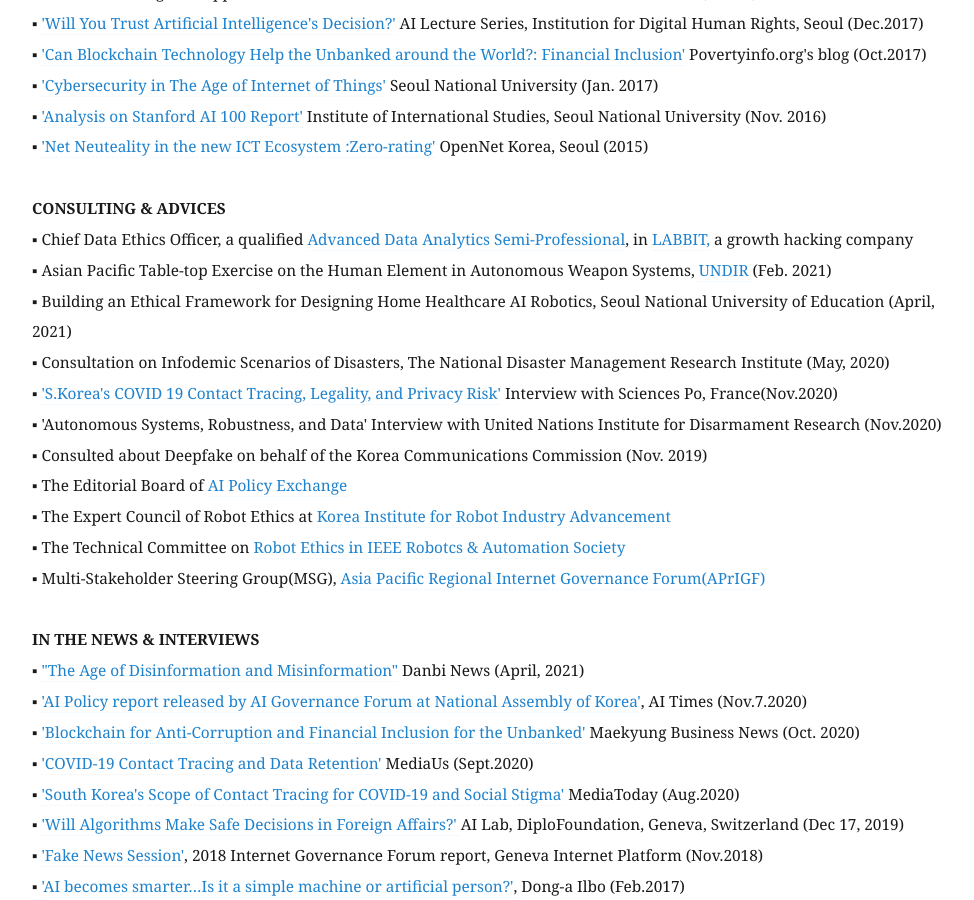
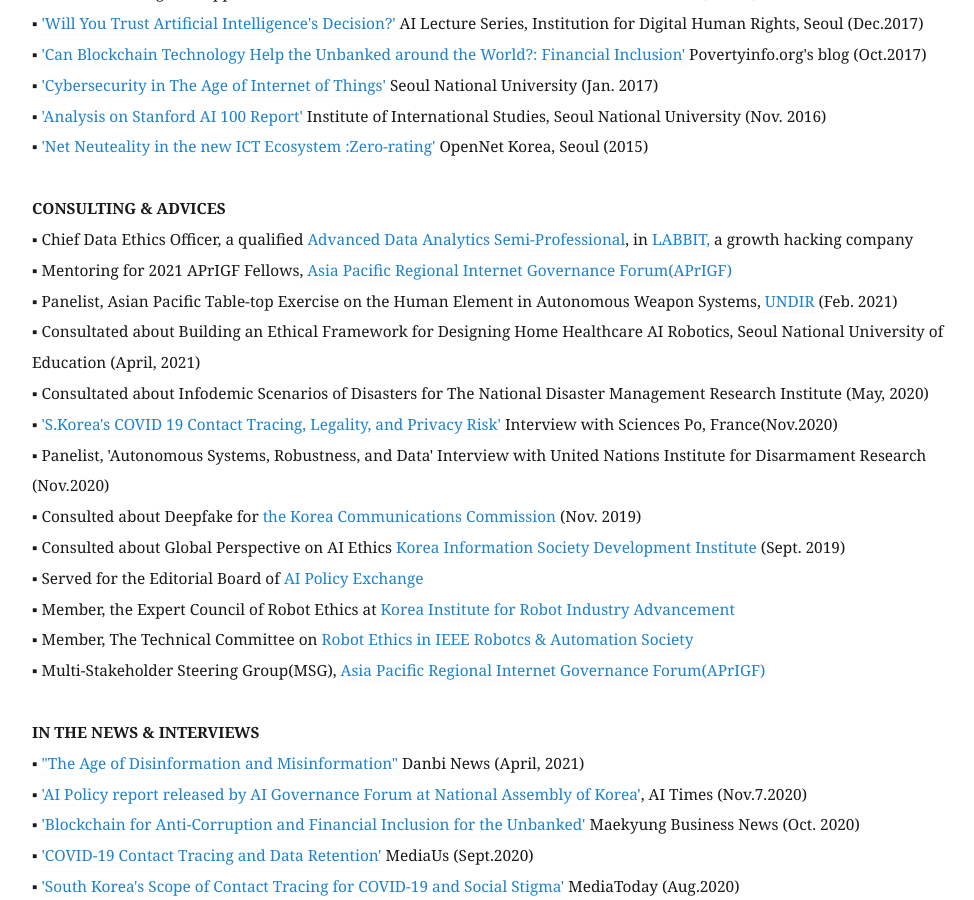
Before and after one commit to eunchangchoi/eunchangchoi.github.io, a Jekyll site: the page built from index.md, in a window 1280 px wide and 900 px high, scrolled down 4054 px. Shown: the whole window, without its empty margins (68-1042 px from the left). Built offline with Jekyll 4.4.1, drawn with Linux system fonts in a browser that asks for light colours; some of the changed text lies outside the part shown.

Commit message:
Update index.md

```diff
--- a/index.md
+++ b/index.md
@@ -95,15 +95,17 @@
 
  <strong> CONSULTING & ADVICES</strong> <br>
 ▪ Chief Data Ethics Officer, a qualified <a href="https://www.dataq.or.kr/www/sub/a_06.do"> Advanced Data Analytics Semi-Professional</a>, in <a href="https://labbit.kr/"> LABBIT,</a> a growth hacking company<br>
-▪ Asian Pacific Table-top Exercise on the Human Element in Autonomous Weapon Systems,<a href="http://unidir.org"> UNDIR </a> (Feb. 2021)<br>
-▪ Building an Ethical Framework for Designing Home Healthcare AI Robotics, Seoul National University of Education (April, 2021)<br>
-▪ Consultation on Infodemic Scenarios of Disasters, The National Disaster Management Research Institute (May, 2020)<br>
+▪ Mentoring for 2021 APrIGF Fellows,<a href="https://ap.rigf.asia/"> Asia Pacific Regional Internet Governance Forum(APrIGF)</a> <br>
+▪ Panelist, Asian Pacific Table-top Exercise on the Human Element in Autonomous Weapon Systems,<a href="http://unidir.org"> UNDIR </a> (Feb. 2021)<br>
+▪ Consultated about Building an Ethical Framework for Designing Home Healthcare AI Robotics, Seoul National University of Education (April, 2021)<br>
+▪ Consultated about Infodemic Scenarios of Disasters for The National Disaster Management Research Institute (May, 2020)<br>
 ▪ <a href="https://soundcloud.com/zion-lee-310060380/digikorea#t=22:52">'S.Korea's COVID 19 Contact Tracing, Legality, and Privacy Risk'</a> Interview with Sciences Po, France(Nov.2020) <br>
-▪ 'Autonomous Systems, Robustness, and Data' Interview with United Nations Institute for Disarmament Research (Nov.2020)<br>
-▪ Consulted about Deepfake on behalf of the Korea Communications Commission (Nov. 2019)<br>
-▪ The Editorial Board of <a href="https://aipolicyexchange.org/"> AI Policy Exchange </a><br>
-▪ The Expert Council of Robot Ethics at <a href="https://kiria.org/eng"> Korea Institute for Robot Industry Advancement</a> <br>
-▪ The Technical Committee on <a href="https://www.ieee-ras.org"> Robot Ethics in IEEE Robotcs & Automation Society </a><br>
+▪ Panelist, 'Autonomous Systems, Robustness, and Data' Interview with United Nations Institute for Disarmament Research (Nov.2020)<br>
+▪ Consulted about Deepfake for <a href="https://https://www.kcc.go.kr/user/ehpMain.do"> the Korea Communications Commission </a>(Nov. 2019)<br>
+▪ Consulted about Global Perspective on AI Ethics <a href="https://www.kisdi.re.kr/"> Korea Information Society Development Institute </a>(Sept. 2019)<br>
+▪ Served for the Editorial Board of <a href="https://aipolicyexchange.org/"> AI Policy Exchange </a><br>
+▪ Member, the Expert Council of Robot Ethics at <a href="https://kiria.org/eng"> Korea Institute for Robot Industry Advancement</a> <br>
+▪ Member, The Technical Committee on <a href="https://www.ieee-ras.org"> Robot Ethics in IEEE Robotcs & Automation Society </a><br>
 ▪ Multi-Stakeholder Steering Group(MSG), <a href="https://ap.rigf.asia/"> Asia Pacific Regional Internet Governance Forum(APrIGF)</a> <br>
   <br>
  <strong> IN THE NEWS & INTERVIEWS</strong> <br>
```
Also changed, not shown: other parts of index.md (+2 -2 lines).
